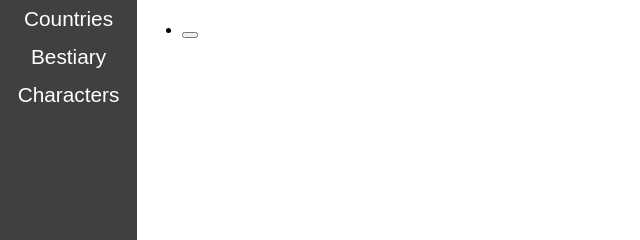
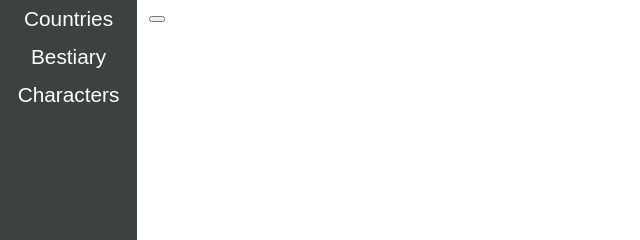
Before and after one commit to svmi3195/fiction-lore, an Electron app: page index.html in a window 800 px wide. Both pictures are taken after a click on the button "Countries". Shown: the top 240 px of the page, 0-640 px from the left. Drawn offline with Linux system fonts and the light colour scheme; files whose address does not match are found by name.

Commit message:
add some styling

```diff
--- a/main.css
+++ b/main.css
@@ -51,6 +51,18 @@
   border-radius: 3px;
 }
 
+/* lists */
+ul {
+  list-style-type: none;
+  margin: 0;
+  padding: 0;
+}
+
+ul button {
+  margin: 0 0 7px 7px;
+  font-size: 0.95rem;
+}
+
 /* media queries*/
 @media only screen and (min-width: 700px) {
   #main {
```
